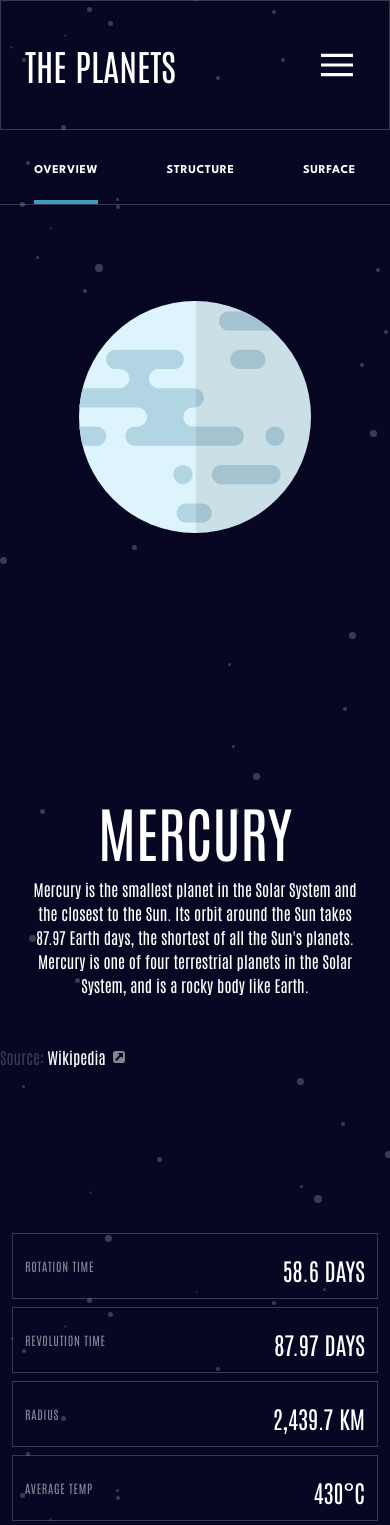
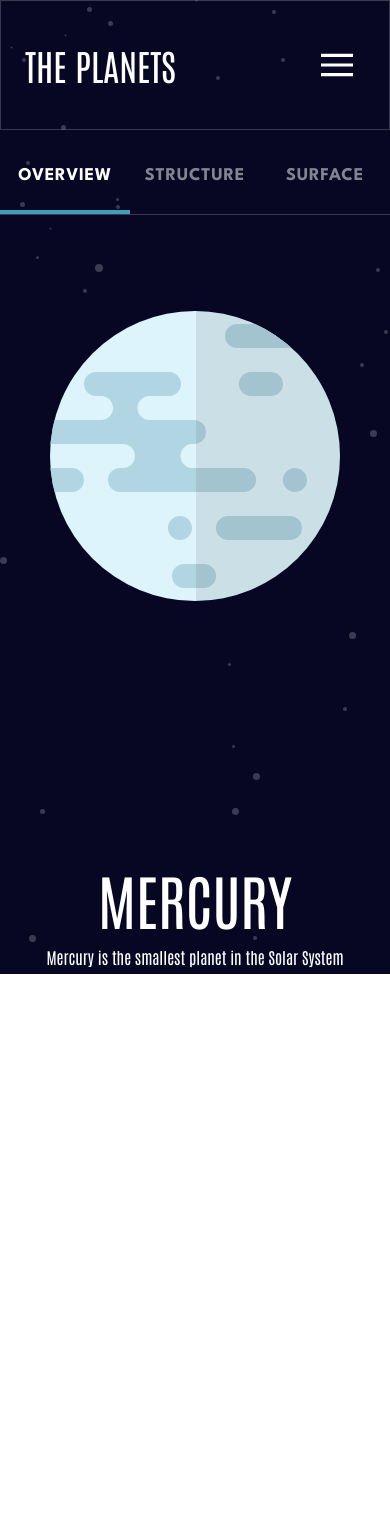
Before and after one commit to Stephanefy/frontendmentorio-challenges, a React (Vite) app: page / in a window 390 px wide. After the commit the page ends 974 px from the top, so only its background shows below. Built offline with nearby package versions, Linux system fonts and the light colour scheme.

Commit message:
feat: finished challenge

```diff
--- a/src/App.tsx
+++ b/src/App.tsx
@@ -56,7 +56,7 @@ function App() {
 
 
   return (
-    <div className='h-auto w-full bg-[url("../assets/background-stars.svg")] bg-[#070724] overflow-x-hidden overflow-y-hidden'>
+    <div className='h-auto w-full bg-[url("../assets/background-stars.svg")] bg-[#070724] overflow-x-hidden overflow-y-hidden -z-50'>
       <NavBar handleSelectPlanet={handleSelectPlanet} planetColors={planetColors}/>
       <Planet currentPlanet={currentPlanet}/>
     </div>
--- a/src/components/Planet.tsx
+++ b/src/components/Planet.tsx
@@ -1,128 +1,259 @@
-
-import { useState } from 'react';
-
-
+import { useState } from 'react'
 
 type P = {
-    name: string,
+    name: string
     overview: {
-      content: string,
-      source: string
-    },
+        content: string
+        source: string
+    }
     structure: {
-      content: string,
-      source: string,
-    },
+        content: string
+        source: string
+    }
     geology: {
-      content: string,
-      source: string
-    },
-    rotation: string,
-    revolution: string,
-    radius: string,
-    temperature: string,
+        content: string
+        source: string
+    }
+    rotation: string
+    revolution: string
+    radius: string
+    temperature: string
     images: {
-      planet: string,
-      internal: string,
-      geology: string
-    },
+        planet: string
+        internal: string
+        geology: string
+    }
     color?: string
-  }
+}
 
 interface PlanetProps {
-    currentPlanet?: P,
+    currentPlanet?: P
 }
 
-
-
-
-
-export default function Planet({currentPlanet} : PlanetProps) {
-
-
+export default function Planet({ currentPlanet }: PlanetProps) {
     const [currentOpenedTab, setCurrentOpenedTab] = useState<number>(0)
 
     console.log('current opened tab', currentOpenedTab)
 
     return (
-
-        <article className="w-full text-white h-full md:max-w-[1440px] mx-auto overflow-x-hidden">
+        <article className="w-full text-white h-screen md:h-full md:max-w-[1440px] mx-auto overflow-x-hidden">
             <ul className="mobile-tab md:hidden flex my-3 justify-around w-full">
-                    <li
+                <li
+                    className="w-2/6"
                     style={{
-                        borderBottom: currentOpenedTab === 0 ? `4px solid ${currentPlanet?.color}` : 'none'
+                        borderBottom:
+                            currentOpenedTab === 0
+                                ? `4px solid ${currentPlanet?.color}`
+                                : 'none',
                     }}
-                    ><button className={`mobile-tab-item w-full h-[48] uppercase my-2 py-3 flex justify-between font-['league_Spartan'] font-bold tracking-wider text-[12px]`}   onClick={() => setCurrentOpenedTab(0)}><span className='flex-1 text-left'>Overview</span></button></li>
-                    <li
-                        style={{
-                        borderBottom: currentOpenedTab === 1 ? `4px solid ${currentPlanet?.color}` : 'none'
+                >
+                    <button
+                        className={`mobile-tab-item w-full h-[48] uppercase my-2 py-3 flex justify-between font-['league_Spartan'] font-bold tracking-wider text-[12px]`}
+                        onClick={() => setCurrentOpenedTab(0)}
+                    >
+                        <span className={`flex-1 text-center text-lg ${currentOpenedTab === 0 ? 'text-white' : 'text--grey'}`}>
+                            Overview
+                        </span>
+                    </button>
+                </li>
+                <li
+                    className="w-2/6"
+                    style={{
+                        borderBottom:
+                            currentOpenedTab === 1
+                                ? `4px solid ${currentPlanet?.color}`
+                                : 'none',
                     }}
-                    ><button className={`w-full h-[48] uppercase my-2  py-3 flex justify-between font-['league_Spartan'] font-bold tracking-wider text-[12px]`}  onClick={() => setCurrentOpenedTab(1)}><span className='flex-1 text-left'>Structure</span></button></li>
-                    <li
-                        style={{
-                        borderBottom: currentOpenedTab === 2 ? `4px solid ${currentPlanet?.color}` : 'none'
+                >
+                    <button
+                        className={`w-full h-[48] uppercase my-2  py-3 flex justify-between font-['league_Spartan'] font-bold tracking-wider text-[12px]`}
+                        onClick={() => setCurrentOpenedTab(1)}
+                    >
+                        <span className={`flex-1 text-center text-lg ${currentOpenedTab === 1 ? 'text-white' : 'text--grey'}`}>
+                            Structure
+                        </span>
+                    </button>
+                </li>
+                <li
+                    className="w-2/6"
+                    style={{
+                        borderBottom:
+                            currentOpenedTab === 2
+                                ? `4px solid ${currentPlanet?.color}`
+                                : 'none',
                     }}
-                    ><button className={`w-full h-[48] uppercase my-2  py-3 flex justify-between font-['league_Spartan'] font-bold tracking-wider text-[12px]`}  onClick={() => setCurrentOpenedTab(2)}><span className='flex-1 text-left'>Surface</span></button></li>
+                >
+                    <button
+                        className={`w-full h-[48] uppercase my-2 py-3 flex justify-between font-['league_Spartan'] font-bold tracking-wider text-[12px]`}
+                        onClick={() => setCurrentOpenedTab(2)}
+                    >
+                        <span className={`flex-1 text-center text-lg ${currentOpenedTab === 2 ? 'text-white' : 'text--grey'}`}>
+                            Surface
+                        </span>
+                    </button>
+                </li>
             </ul>
-            <section className="w-full h-auto flex flex-col lg:flex-row justify-between items-center overflow-x-hidden  gap-64 mt-24 mb-0">
-                <div className="basis-5/6">
-                    {
-                        currentOpenedTab === 0 && (<img src={currentPlanet?.images.planet} alt={currentPlanet?.name} className="planet-image lg:mx-auto" />)
-                    }
-                    {
-                        currentOpenedTab === 1 && (<img src={currentPlanet?.images.internal} alt={currentPlanet?.name} className="planet-image mx-auto" />)
-                    }
-                    {
-                        currentOpenedTab === 2 && (
-                            <div className="relative h-full w-full ">
-                                <img src={currentPlanet?.images.planet} alt={currentPlanet?.name} className="mx-auto planet-image" />
-                                <img src={currentPlanet?.images.geology} alt={currentPlanet?.name} className="absolute top-[60%] left-[29%] lg:left-[40%]" width={130} />
-                            </div>
-                        )
-                    }
+            <section className="w-full h-auto flex flex-col lg:flex-row justify-between items-center overflow-x-hidden gap-64 mt-24 mb-0 -z-10">
+                <div className="basis-3/6 mx-10 md:mx-0 md:basis-5/6">
+                    {currentOpenedTab === 0 && (
+                        <img
+                            src={currentPlanet?.images.planet}
+                            alt={currentPlanet?.name}
+                            className="lg:mx-auto"
+                        />
+                    )}
+                    {currentOpenedTab === 1 && (
+                        <img
+                            src={currentPlanet?.images.internal}
+                            alt={currentPlanet?.name}
+                            className="mx-auto"
+                        />
+                    )}
+                    {currentOpenedTab === 2 && (
+                        <div className="relative h-full w-full z-10">
+                            <img
+                                src={currentPlanet?.images.planet}
+                                alt={currentPlanet?.name}
+                                className="mx-auto"
+                            />
+                            <img
+                                src={currentPlanet?.images.geology}
+                                alt={currentPlanet?.name}
+                                className="absolute top-[60%] left-0 right-0 mx-auto"
+                                width={130}
+                            />
+                        </div>
+                    )}
                 </div>
                 <div className="basis-6/6 lg:basis-4/6 flex lg:flex-col items-center justify-center lg:items-start">
-                    <div className='w-12/12 text-center md:text-left md:w-7/12 '>
-                        <h1 className="text-6xl uppercase my-3">{currentPlanet?.name}</h1>
-                        <p className="px-6 md:px-0 md:pr-32 lg:pr-0 lg:w-full my-4">{currentPlanet?.overview.content}</p>
-                        <div className='flex items-center gap-2'>
-                            <a href={`
-                                ${currentOpenedTab === 0 ? currentPlanet?.overview.source : currentOpenedTab === 1 ? currentPlanet?.structure.source : currentPlanet?.geology.source}
-                            `} className="my-8"><span className="text-custom_grey ">Source: </span>
+                    <div className="w-11/12 text-center md:text-left md:w-7/12 ">
+                        <h1 className="text-6xl uppercase my-3">
+                            {currentPlanet?.name}
+                        </h1>
+                        <p className="px-6 md:px-0 md:pr-32 lg:pr-0 lg:w-full my-4">
+                            {currentPlanet?.overview.content}
+                        </p>
+                        <div className="flex justify-center md:justify-start items-center gap-2">
+                            <a
+                                href={`
+                                ${
+                                    currentOpenedTab === 0
+                                        ? currentPlanet?.overview.source
+                                        : currentOpenedTab === 1
+                                        ? currentPlanet?.structure.source
+                                        : currentPlanet?.geology.source
+                                }
+                            `}
+                                className="my-8"
+                            >
+                                <span className="text-custom_grey ">
+                                    Source:{' '}
+                                </span>
                                 Wikipedia
                             </a>
-                            <svg xmlns="http://www.w3.org/2000/svg" width="12" height="12"><path fill="#FFF" d="M11.34.66C10.9.22 10.37 0 9.75 0h-7.5C1.63 0 1.1.22.66.66.22 1.1 0 1.63 0 2.25v7.5c0 .62.22 1.15.66 1.59.44.44.97.66 1.59.66h7.5c.62 0 1.15-.22 1.59-.66.44-.44.66-.97.66-1.59v-7.5c0-.62-.22-1.15-.66-1.59zM10 6.25a.467.467 0 01-.305.46.544.544 0 01-.195.04.465.465 0 01-.352-.149L8.023 5.476 3.852 9.648a.481.481 0 01-.352.149.48.48 0 01-.352-.149l-.796-.797a.48.48 0 01-.149-.351.48.48 0 01.149-.352l4.172-4.172-1.125-1.125c-.162-.15-.198-.333-.11-.546A.467.467 0 015.75 2H9.5c.135 0 .253.05.352.148A.48.48 0 0110 2.5v3.75z" opacity=".5"/></svg>
+                            <svg
+                                xmlns="http://www.w3.org/2000/svg"
+                                width="12"
+                                height="12"
+                            >
+                                <path
+                                    fill="#FFF"
+                                    d="M11.34.66C10.9.22 10.37 0 9.75 0h-7.5C1.63 0 1.1.22.66.66.22 1.1 0 1.63 0 2.25v7.5c0 .62.22 1.15.66 1.59.44.44.97.66 1.59.66h7.5c.62 0 1.15-.22 1.59-.66.44-.44.66-.97.66-1.59v-7.5c0-.62-.22-1.15-.66-1.59zM10 6.25a.467.467 0 01-.305.46.544.544 0 01-.195.04.465.465 0 01-.352-.149L8.023 5.476 3.852 9.648a.481.481 0 01-.352.149.48.48 0 01-.352-.149l-.796-.797a.48.48 0 01-.149-.351.48.48 0 01.149-.352l4.172-4.172-1.125-1.125c-.162-.15-.198-.333-.11-.546A.467.467 0 015.75 2H9.5c.135 0 .253.05.352.148A.48.48 0 0110 2.5v3.75z"
+                                    opacity=".5"
+                                />
+                            </svg>
                         </div>
-
                     </div>
                     <ul className="hidden md:block my-3 w-4/12 lg:w-4/6">
-                    <li><button className={`tab w-full h-[48] uppercase my-2 py-3 flex justify-between font-['league_Spartan'] font-bold tracking-wider text-[12px]`} style={{backgroundColor: `${currentOpenedTab === 0 ? currentPlanet?.color : 'transparent'}`}} onClick={() => setCurrentOpenedTab(0)}><span className='px-6'>01</span><span className='flex-1 text-left'>Overview</span></button></li>
-                    <li><button className={`tab w-full h-[48] uppercase my-2  py-3 flex justify-between font-['league_Spartan'] font-bold tracking-wider text-[12px]`} style={{backgroundColor: `${currentOpenedTab === 1 ? currentPlanet?.color : 'transparent'}`}} onClick={() => setCurrentOpenedTab(1)}><span className='px-6'>02</span><span className='flex-1 text-left'>Internal Structure</span></button></li>
-                    <li><button className={`tab w-full h-[48] uppercase my-2  py-3 flex justify-between font-['league_Spartan'] font-bold tracking-wider text-[12px]`} style={{backgroundColor: `${currentOpenedTab === 2 ? currentPlanet?.color : 'transparent'}`}} onClick={() => setCurrentOpenedTab(2)}><span className='px-6'>03</span><span className='flex-1 text-left'>Surface Geology</span></button></li>
+                        <li>
+                            <button
+                                className={`tab w-full h-[48] uppercase my-2 py-3 flex justify-between font-['league_Spartan'] font-bold tracking-wider text-[12px]`}
+                                style={{
+                                    backgroundColor: `${
+                                        currentOpenedTab === 0
+                                            ? currentPlanet?.color
+                                            : 'transparent'
+                                    }`,
+                                }}
+                                onClick={() => setCurrentOpenedTab(0)}
+                            >
+                                <span className="px-6">01</span>
+                                <span className="flex-1 text-left">
+                                    Overview
+                                </span>
+                            </button>
+                        </li>
+                        <li>
+                            <button
+                                className={`tab w-full h-[48] uppercase my-2  py-3 flex justify-between font-['league_Spartan'] font-bold tracking-wider text-[12px]`}
+                                style={{
+                                    backgroundColor: `${
+                                        currentOpenedTab === 1
+                                            ? currentPlanet?.color
+                                            : 'transparent'
+                                    }`,
+                                }}
+                                onClick={() => setCurrentOpenedTab(1)}
+                            >
+                                <span className="px-6">02</span>
+                                <span className="flex-1 text-left">
+                                    Internal Structure
+                                </span>
+                            </button>
+                        </li>
+                        <li>
+                            <button
+                                className={`tab w-full h-[48] uppercase my-2  py-3 flex justify-between font-['league_Spartan'] font-bold tracking-wider text-[12px]`}
+                                style={{
+                                    backgroundColor: `${
+                                        currentOpenedTab === 2
+                                            ? currentPlanet?.color
+                                            : 'transparent'
+                                    }`,
+                                }}
+                                onClick={() => setCurrentOpenedTab(2)}
+                            >
+                                <span className="px-6">03</span>
+                                <span className="flex-1 text-left">
+                                    Surface Geology
+                                </span>
+                            </button>
+                        </li>
                     </ul>
                 </div>
-
             </section>
-            <section className="max-w-3xl lg:max-w-none lg:w-full flex flex-col md:flex-row justify-between lg:mb-24 mt-32 overflow-x-hidden px-3 mx-auto">
-                <article className="planet--features flex justify-between items-center md:block border-2 border-white my-1 md:my-3 mx-auto md:mx-3 p-3 lg:p-6 text-left w-full md:w-72">
-                    <h4 className="text--grey text-xs lg:text-lg">Rotation Time</h4>
-                    <p className="text-2xl lg:text-4xl mt-2 uppercase">{currentPlanet?.rotation}</p>
+            <section className="max-w-3xl lg:max-w-none lg:w-full flex flex-col md:flex-row justify-between lg:mb-24 mt-32 overflow-x-hidden px-3 mx-auto mb-6">
+                <article className="planet--features flex justify-between items-center md:block border-2 border-white my-1 md:my-3 mx-auto md:mx-3 p-3 lg:p-6 text-left w-11/12 md:w-72">
+                    <h4 className="text--grey text-xs lg:text-lg">
+                        Rotation Time
+                    </h4>
+                    <p className="text-2xl lg:text-4xl mt-2 uppercase">
+                        {currentPlanet?.rotation}
+                    </p>
                 </article>
-                <article className="planet--features flex justify-between items-center md:block  border-2 border-white my-1 md:my-3 mx-auto md:mx-3 p-3 lg:p-6 text-left w-full md:w-72">
-                    <h4 className="text--grey text-xs lg:text-lg">Revolution Time</h4>
-                    <p className="text-2xl lg:text-4xl mt-2 uppercase">{currentPlanet?.revolution}</p>
+                <article className="planet--features flex justify-between items-center md:block  border-2 border-white my-1 md:my-3 mx-auto md:mx-3 p-3 lg:p-6 text-left w-11/12 md:w-72">
+                    <h4 className="text--grey text-xs lg:text-lg">
+                        Revolution Time
+                    </h4>
+                    <p className="text-2xl lg:text-4xl mt-2 uppercase">
+                        {currentPlanet?.revolution}
+                    </p>
                 </article>
-                <article className="planet--features flex justify-between items-center md:block  border-2 border-white my-1 md:my-3 mx-auto md:mx-3 p-3 lg:p-6 text-left w-full md:w-72">
+                <article className="planet--features flex justify-between items-center md:block  border-2 border-white my-1 md:my-3 mx-auto md:mx-3 p-3 lg:p-6 text-left w-11/12 md:w-72">
                     <h4 className="text--grey text-xs lg:text-lg">Radius</h4>
-                    <p className="text-2xl lg:text-4xl mt-2 uppercase">{currentPlanet?.radius}</p>
+                    <p className="text-2xl lg:text-4xl mt-2 uppercase">
+                        {currentPlanet?.radius}
+                    </p>
                 </article>
-                <article className="planet--features flex justify-between items-center md:block  border-2 border-white my-1 md:my-3 mx-auto md:mx-3 p-3 lg:p-6 text-left w-full md:w-72">
-                    <h4 className="text--grey text-xs lg:text-lg">Average Temp</h4>
-                    <p className="text-2xl lg:text-4xl mt-2 uppercase">{currentPlanet?.temperature}</p>
+                <article className="planet--features flex justify-between items-center md:block  border-2 border-white my-1 md:my-3 mx-auto md:mx-3 p-3 lg:p-6 text-left w-11/12 md:w-72">
+                    <h4 className="text--grey text-xs lg:text-lg">
+                        Average Temp
+                    </h4>
+                    <p className="text-2xl lg:text-4xl mt-2 uppercase">
+                        {currentPlanet?.temperature}
+                    </p>
                 </article>
-
             </section>
         </article>
-
     )
 }
--- a/src/index.css
+++ b/src/index.css
@@ -18,8 +18,3 @@
     text-transform: uppercase;
     letter-spacing: 0.727273px;
 }
-
-.planet-image {
-    width: 80%;
-    margin: auto;
-}
```
Also changed, not shown: src/components/NavBar.tsx (+9 -4 lines), .prettierrc.json (added).
